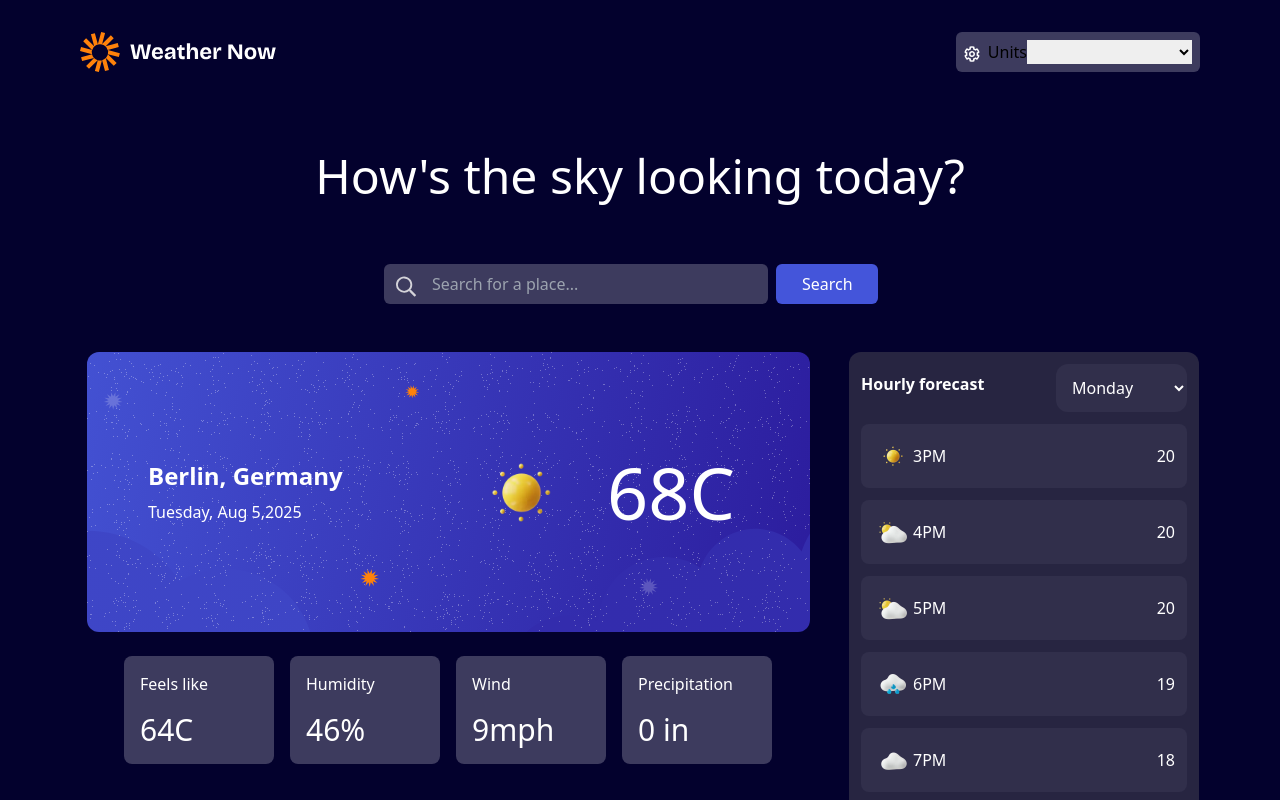
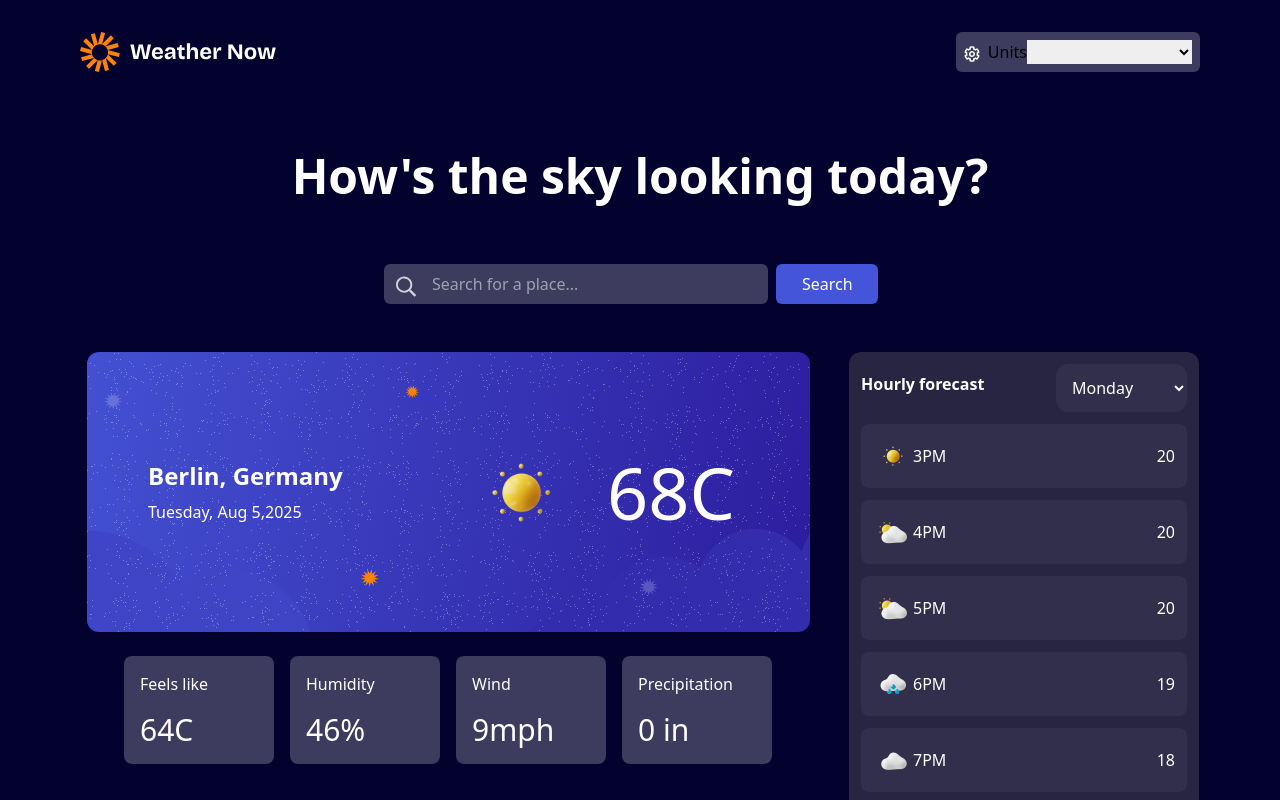
Before and after one commit to szczepanieceryk/weather-app, a React (Vite) app: page / in a window 1280 px wide. Shown: the top 800 px of the page. Built offline with nearby package versions, Linux system fonts and the light colour scheme.

Commit message:
fix(ui): fix header width

```diff
--- a/src/layouts/Header.tsx
+++ b/src/layouts/Header.tsx
@@ -6,9 +6,12 @@ const Header: React.FC = () => {
   const { location, handleWeatherSearch, handleLocationChange } = useWeatherForecast();
   return (
     <div className="mt-[3rem] max-w-[95%] mx-auto flex flex-wrap justify-center text-center">
-      <h1 className="mb-[2rem] lg:mb-[4rem] basis-full text-white text-5xl">
-        How&apos;s the sky looking today?
-      </h1>
+      <div className="mx-auto max-w-[250px] md:min-w-[1000px]">
+        <h1 className="mb-[2rem] lg:mb-[4rem] basis-full text-white text-5xl">
+          <strong>How&apos;s the sky looking today?</strong>
+        </h1>
+      </div>
+
       <form onSubmit={handleWeatherSearch} className="w-full mx-auto md:max-w-lg">
         <div className="flex flex-wrap lg:flex-nowrap items-center lg:gap-2">
           <div className="relative w-full lg:w-3/4">
```
